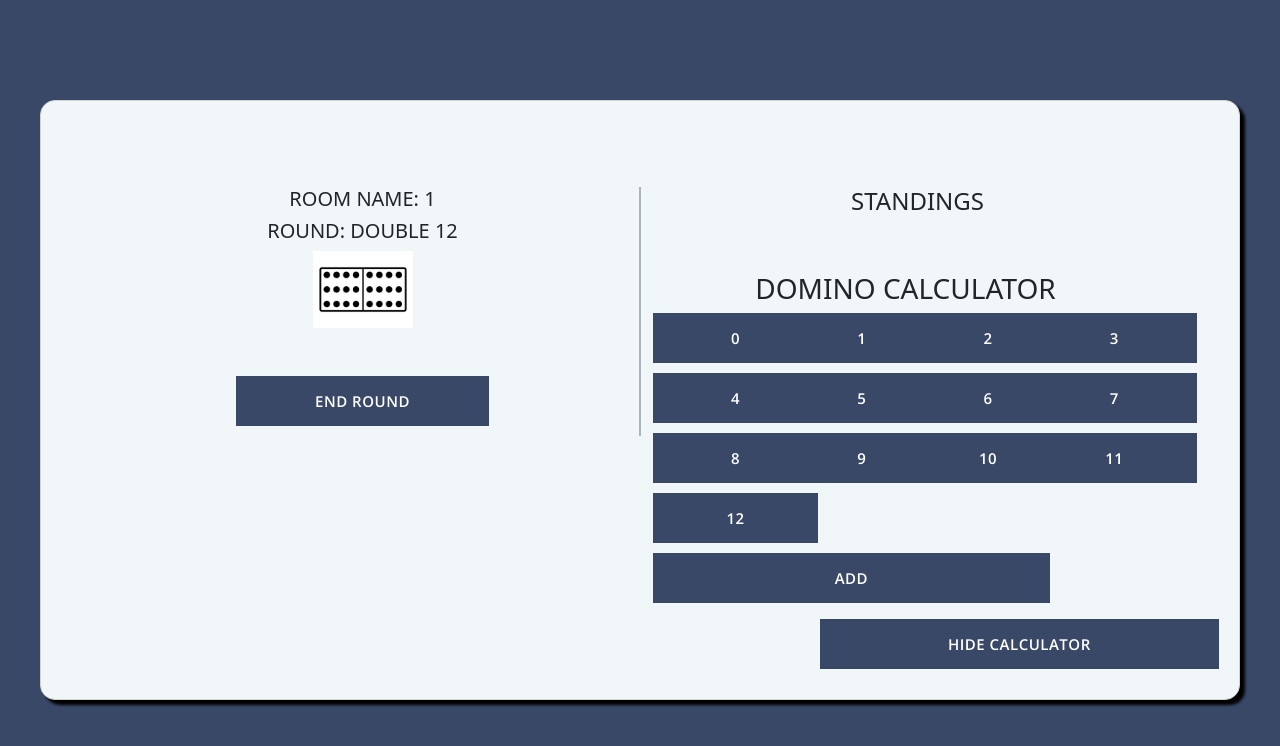
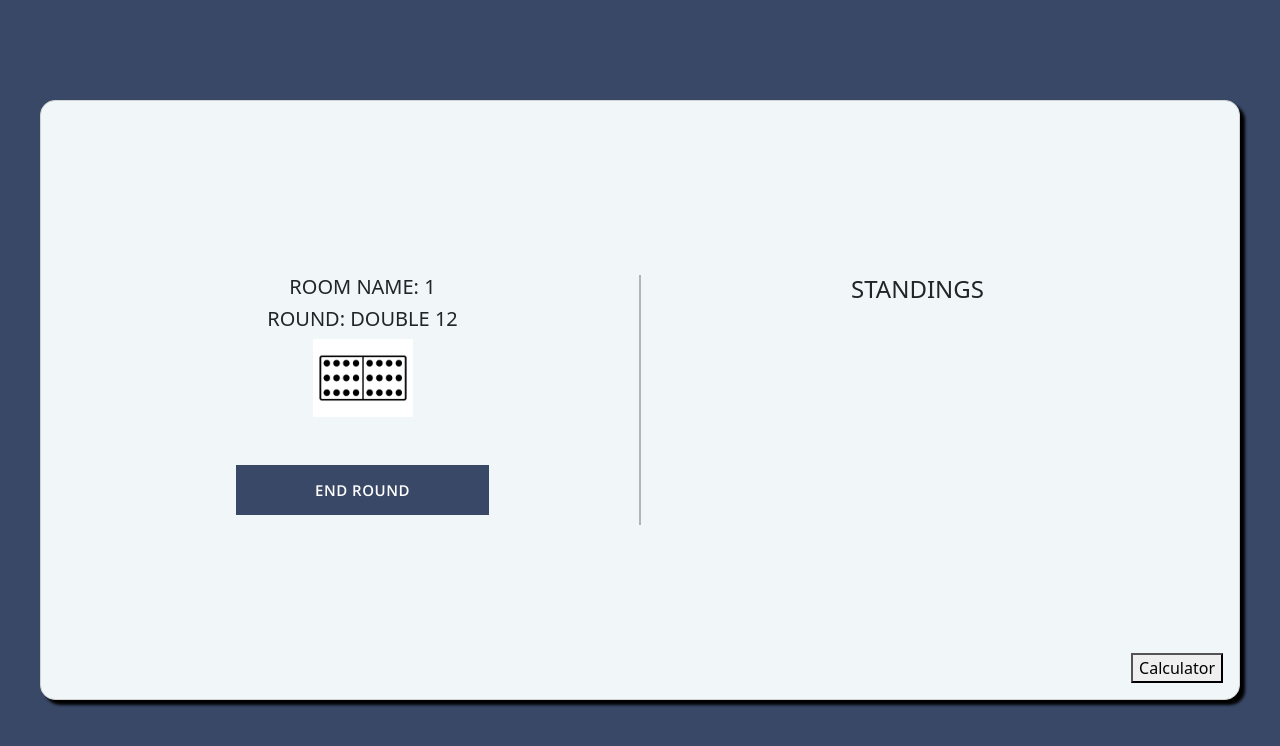
Before and after one commit to sohostory/mexican-train-dominoes, a React (Create React App) app: page /gameroom/1 in a window 1280 px wide. Shown: the top 746 px of the page. Built offline with nearby package versions, Linux system fonts and the light colour scheme.

Commit message:
fixed toggle for calculator and functionality

```diff
--- a/src/components/calculator/calculator.component.jsx
+++ b/src/components/calculator/calculator.component.jsx
@@ -2,15 +2,15 @@ import { useState } from "react";
 import { Row, Col } from "react-bootstrap";
 import Button from "../../components/button/button.component";
 
-const DominoCalculator = () => {
+const DominoCalculator = ({ calculatorVisible }) => {
   const [score, setScore] = useState(0);
-  const [calculatorVisible, setCalculatorVisible] = useState(true);
+  // const [calculatorVisible, setCalculatorVisible] = useState(false);
 
   const handleButtonClick = (value) => {
     setScore(score + value);
   };
 
-  const handleAddButtonClick = () => {
+  const handleClear = () => {
     // Perform any necessary actions with the calculated score
     // For example, you can store it, display it, or perform further calculations
     console.log("Calculated Score:", score);
@@ -20,35 +20,43 @@ const DominoCalculator = () => {
   };
 
   return (
-    <Row>
+    <Row className="mt-5">
       {calculatorVisible && (
         <Row>
           <h3>Domino Calculator</h3>
           <Row>
-            {[...Array(13)].map((_, index) => (
+            {[...Array(12)].map((_, index) => (
               <Col lg={3}>
-                <Button key={index} onClick={() => handleButtonClick(index)}>
-                  {index}
+                <Button
+                  key={index}
+                  onClick={() => handleButtonClick(index + 1)}
+                >
+                  {index + 1}
                 </Button>
               </Col>
             ))}
-            <Col lg={10}>
-              <Button onClick={handleAddButtonClick}>Add</Button>
+          </Row>
+          <Row className="justify-content-md-end align-items-center">
+            <Col className="fs-2 border bg-white" lg={4}>
+              {score}
+            </Col>
+            <Col className="ms-4" lg={3}>
+              <Button onClick={handleClear}>Clear</Button>
             </Col>
           </Row>
         </Row>
       )}
       <Row lg={3}>
-        <Button
-          style={{
-            position: "fixed",
-            bottom: "20px",
-            right: "20px",
-          }}
-          onClick={() => setCalculatorVisible(!calculatorVisible)}
-        >
-          {calculatorVisible ? "Hide Calculator" : "Show Calculator"}
-        </Button>
+        {/*<Button*/}
+        {/*  style={{*/}
+        {/*    position: "fixed",*/}
+        {/*    bottom: "20px",*/}
+        {/*    right: "20px",*/}
+        {/*  }}*/}
+        {/*  onClick={() => setCalculatorVisible(!calculatorVisible)}*/}
+        {/*>*/}
+        {/*  {calculatorVisible ? "Hide Calculator" : "Show Calculator"}*/}
+        {/*</Button>*/}
       </Row>
     </Row>
   );
--- a/src/routes/gameroom/gameroom.component.jsx
+++ b/src/routes/gameroom/gameroom.component.jsx
@@ -47,6 +47,8 @@ const Gameroom = ({ players, setPlayers, round, setRound }) => {
   );
   const [successMessage, setSuccessMessage] = useState("");
   const [errorMessage, setErrorMessage] = useState("");
+  const [calculatorVisible, setCalculatorVisible] = useState(false);
+  const [standingListVisible, setStandingListVisible] = useState(true);
 
   const params = useParams();
   const { roomName } = params;
@@ -116,6 +118,11 @@ const Gameroom = ({ players, setPlayers, round, setRound }) => {
     }
   };
 
+  const toggleCalculatorVisibility = () => {
+    setCalculatorVisible(!calculatorVisible);
+    setStandingListVisible(!standingListVisible);
+  };
+
   return (
     <Container>
       <Row className="d-flex align-items-start p-3">
@@ -139,7 +146,7 @@ const Gameroom = ({ players, setPlayers, round, setRound }) => {
             return (
               <Row
                 key={index}
-                className="justify-content-md-center align-items-center"
+                className="justify-content-md-center align-items-end"
               >
                 <Col
                   key={index}
@@ -180,9 +187,20 @@ const Gameroom = ({ players, setPlayers, round, setRound }) => {
           </Row>
         </Col>
         <Col>
-          <StandingList currentStanding={currentStanding} />
+          {standingListVisible && (
+            <StandingList currentStanding={currentStanding} />
+          )}
 
-          <DominoCalculator />
+          {calculatorVisible && (
+            <DominoCalculator calculatorVisible={calculatorVisible} />
+          )}
+
+          <Button
+            className="position-absolute bottom-0 end-0 m-3"
+            onClick={toggleCalculatorVisibility}
+          >
+            Calculator
+          </Button>
         </Col>
       </Row>
     </Container>
```
Also changed, not shown: 1 other file (tests, documents, lock files or other folders).
